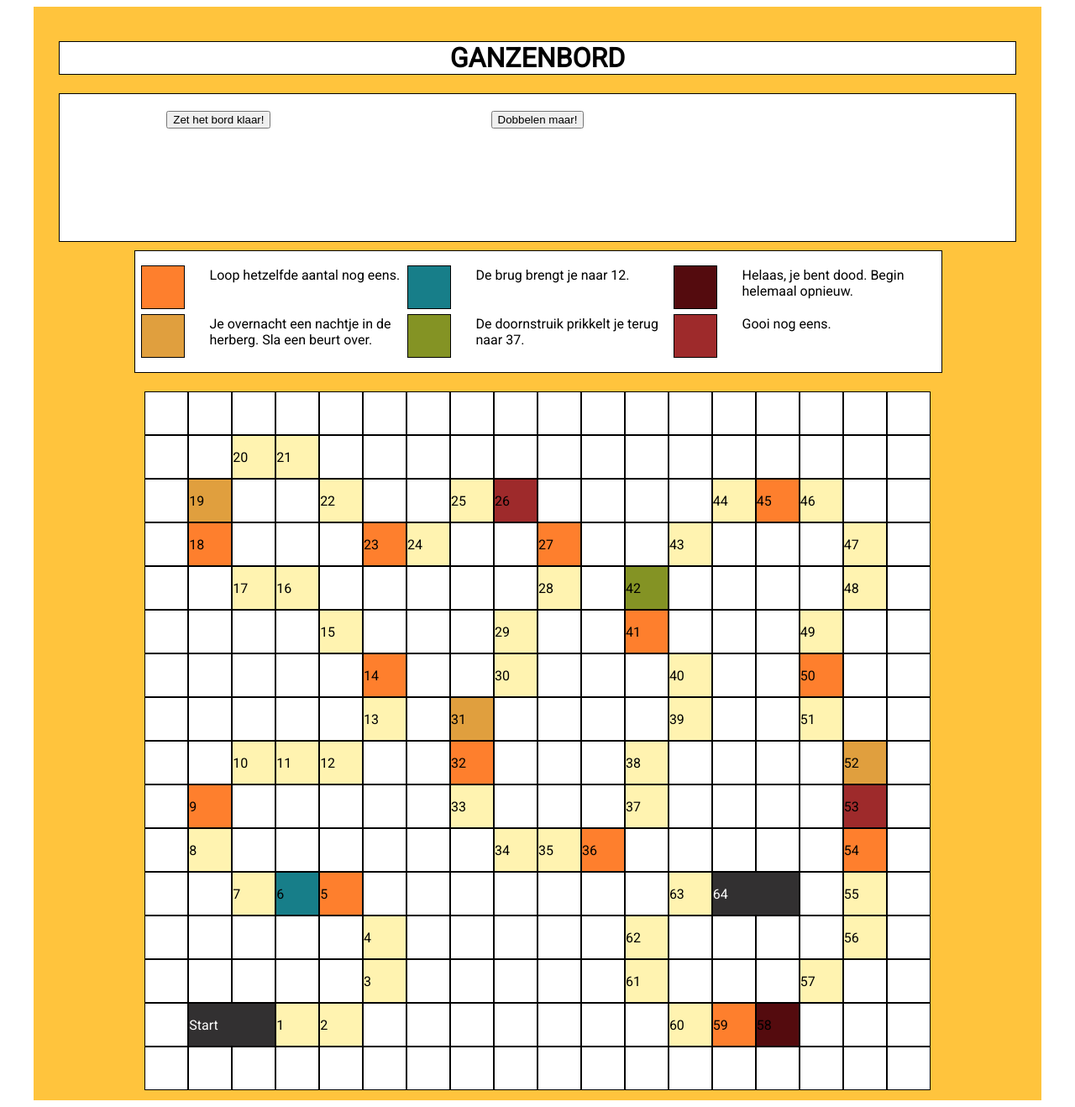
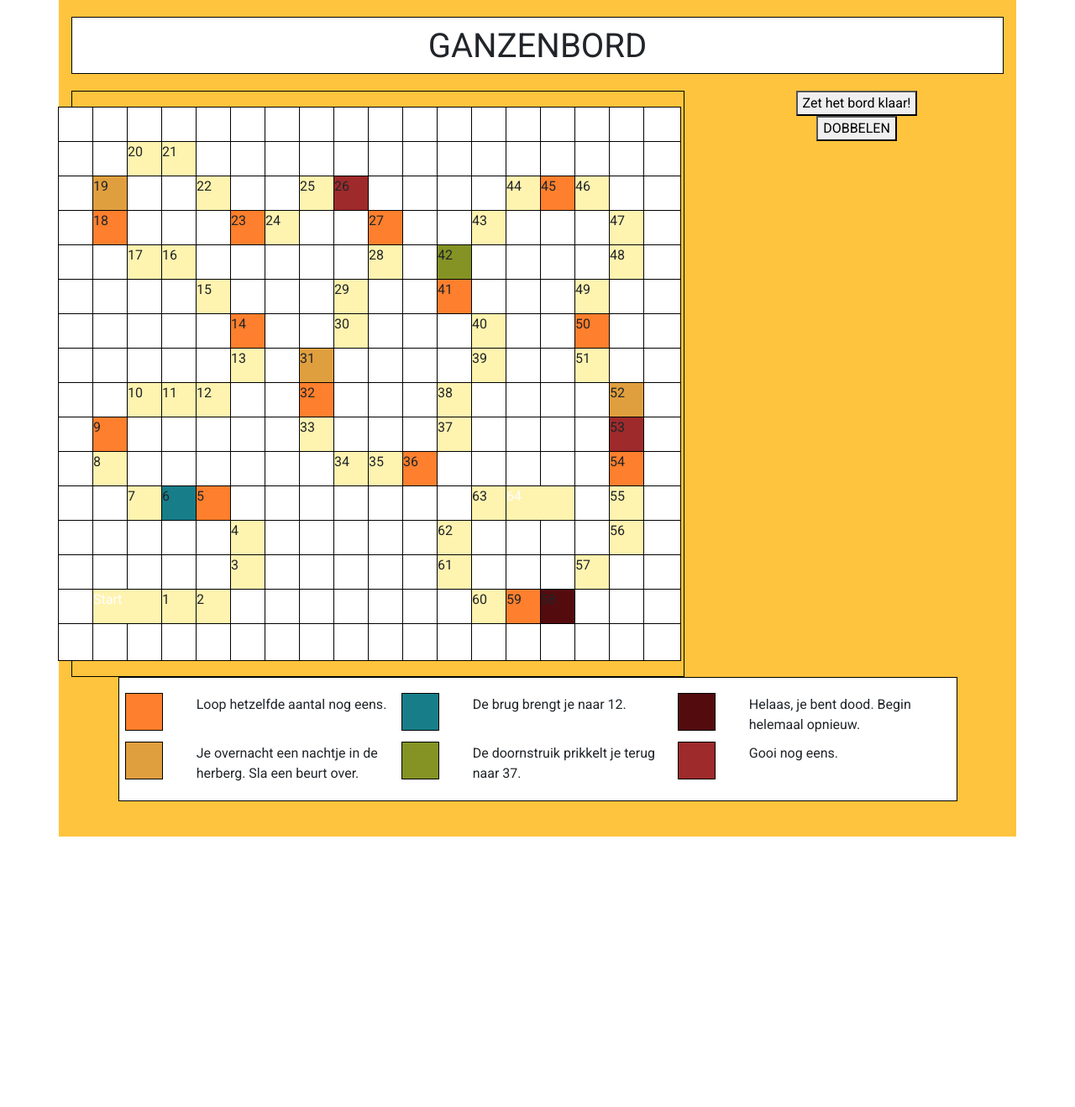
Before and after one commit to maurebi/WebProEindproject, a PHP site: page / in a window 1280 px wide. Shown: the whole page at 84% size. After the commit the page ends 996 px from the top, so only its background shows below. Run offline with PHP 8.4, Linux system fonts and the light colour scheme.

Commit message:
Made the buttons into a sidebar, and fixed mistakes in layout of html

```diff
--- a/css/styles.css
+++ b/css/styles.css
@@ -1,12 +1,24 @@
 .container{
     font-family: 'Roboto', sans-serif;
     text-align: center;
-    max-width: 95%;
     margin-left: auto;
     margin-right: auto;
     background-color: #ffc43d;
-    padding-bottom: 10px;
+    padding: 20px;
+}
+
+.mainrow{
     padding-top: 10px;
+}
+
+.red{
+    background-color: red;
+}
+.blue{
+    background-color: blue;
+}
+.green{
+    background-color: greenyellow;
 }
 
 .legenda{
@@ -14,15 +26,22 @@
 }
 
 .box {
-    width: 50px;
-    height: 50px;
+    width: 45px;
+    height: 45px;
     display: inline-block;
     margin: -2px;
     border: 1px solid black;
     background-color: white;
+    justify-content: center;
 }
 
-.upperrow {
+col-4{
+    padding-bottom: 20px;
+    background-color: white;
+    border: 1px solid black;
+}
+
+.sidebar {
     display: grid;
     grid-template-columns: 1fr 1fr 1fr;
     padding-bottom: 3%;
@@ -39,11 +58,6 @@
     display: table;
 }
 
-.board {
-    background-color: #fff3b0;
-
-}
-
 .boardbox{
     border: 1px solid black;
     padding-bottom: 20px;
@@ -51,24 +65,26 @@
 }
 
 .start {
-    background-color: #323031;
+    background-color: darkslategrey;
     color: white;
 }
 
 .start.left{
     border-right: 0;
-    width: 51px;
+    width: 45px;
 }
 
 .start.right{
     border-left: 0;
-    width: 51px;
+    width: 45px;
 }
 
-h1{
+.title{
+    font-size: 36px;
     border: 1px solid black;
     text-align: center;
     background-color: white;
+    margin-bottom: 20px;
 }
 
 #outputDice {
@@ -84,6 +100,10 @@
 
 button{
     margin: 20px;
+}
+
+.board {
+    background-color: #fff3b0;
 }
 
 .gans {
@@ -111,9 +131,9 @@
 }
 
 .legenda {
-    width: 80%;
+    width: 90%;
     border: 1px solid black;
-    margin-left: 10%;
+    margin-left: 5%;
     margin-bottom: 2%;
 }
 
--- a/index.php
+++ b/index.php
@@ -3,64 +3,13 @@
 include __DIR__ . '/tpl/body-start.php';
 ?>
 
-<head>
-    <link rel="stylesheet" href="css/styles.css">
-    <script src="https://ajax.googleapis.com/ajax/libs/jquery/3.5.1/jquery.min.js"></script>
-    <script src="scripts/script.js" defer></script>
-    <meta charset="UTF-8">
-    <title>Ganzenbord</title>
-</head>
-
-<body>
-    <div class="container">
-        <h1>GANZENBORD</h1>
-        <div class="upperrow">
-            <div class="addplayer">
-                <button id="startButton">Zet het bord klaar!</button>
-                <div class="beurtDiv hidden" id="beurtDivWit">
-                    <h2>Het is de beurt van:</h2>
-                    <img class="beurtImg" src="img/goose1.png" alt="witte gans"></img>
-                </div>
-                <div class="beurtDiv hidden" id="beurtDivZwart">
-                    <h2>Het is de beurt van:</h2>
-                    <img class="beurtImg" src="img/goose2.png" alt="zwarte gans"></img>
-                </div>
-            </div>
-            <div>
-                <button id="diceButton">Dobbelen maar!</button>
-                <div id="outputDice"></div>
-            </div>
-            <div class="Turninfo">
-                <h2>
-                <div id="diced"></div>
-                </h2>
-                <h3>
-                <div id="special"></div>
-                </h3>
-            </div>
-        </div>
-    </div>
-<div class="legenda">
-        <div class="row1legenda">
-            <div class="box gans"></div>
-            <div class="meaning">Loop hetzelfde aantal nog eens.</div>
-            <div class="box brug"></div>
-            <div class="meaning">De brug brengt je naar 12.</div>
-            <div class="box dedood"></div>
-            <div class="meaning">Helaas, je bent dood. Begin helemaal opnieuw.</div>
-        </div>
-
-        <div class="row2legenda">
-            <div class="box herberg"></div>
-            <div class="meaning">Je overnacht een nachtje in de herberg. Sla een beurt over.</div>
-            <div class="box doornstruik"></div>
-            <div class="meaning">De doornstruik prikkelt je terug naar 37.</div>
-            <div class="box opnieuwgooien"></div>
-            <div class="meaning">Gooi nog eens.</div>
-        </div>
+<div class="mainrow title">
+<h1>GANZENBORD</h1>
 </div>
 
-<div class="gamebox">
+<div class="row">
+    <div class="column col-8">
+        <div class="boardbox">
         <div class="row row1">
             <div class="box"></div>
             <div class="box"></div>
@@ -381,6 +330,56 @@
             <div class="box"></div>
             <div class="box"></div>
         </div>
+        </div>
+    </div>
+    <div class="column col-4">
+        <div class="column side">
+            <div class="addplayer">
+                <button id="startButton">Zet het bord klaar!</button>
+                <div class="beurtDiv hidden" id="beurtDivWit">
+                    <h2>Het is de beurt van:</h2>
+                    <img class="beurtImg" src="img/goose1.png" alt="witte gans"></img>
+                </div>
+                <div class="beurtDiv hidden" id="beurtDivZwart">
+                    <h2>Het is de beurt van:</h2>
+                    <img class="beurtImg" src="img/goose2.png" alt="zwarte gans"></img>
+                </div>
+            </div>
+        </div>
+        <div class="column side">
+            <button id="diceButton">DOBBELEN</button>
+            <div id="outputDice"></div>
+        </div>
+        <div class="column side">
+            <div class="Turninfo">
+                <h2>
+                    <div id="diced"></div>
+                </h2>
+                <h3>
+                    <div id="special"></div>
+                </h3>
+            </div>
+        </div>
+    </div>
+</div>
+<div class="legenda">
+    <div class="row1legenda">
+        <div class="box gans"></div>
+        <div class="meaning">Loop hetzelfde aantal nog eens.</div>
+        <div class="box brug"></div>
+        <div class="meaning">De brug brengt je naar 12.</div>
+        <div class="box dedood"></div>
+        <div class="meaning">Helaas, je bent dood. Begin helemaal opnieuw.</div>
+    </div>
+    <div class="row2legenda">
+        <div class="box herberg"></div>
+        <div class="meaning">Je overnacht een nachtje in de herberg. Sla een beurt over.</div>
+        <div class="box doornstruik"></div>
+        <div class="meaning">De doornstruik prikkelt je terug naar 37.</div>
+        <div class="box opnieuwgooien"></div>
+        <div class="meaning">Gooi nog eens.</div>
+    </div>
+</div>
 
     <?php
     include __DIR__ . '/tpl/body-end.php';
--- a/tpl/head.php
+++ b/tpl/head.php
@@ -8,6 +8,8 @@
     <link rel="preconnect" href="https://fonts.googleapis.com">
     <link rel="preconnect" href="https://fonts.gstatic.com" crossorigin>
     <link href="https://fonts.googleapis.com/css2?family=Graduate&family=Roboto:ital@0;1&display=swap" rel="stylesheet">
+    <link rel="stylesheet" href="https://cdn.jsdelivr.net/npm/bootstrap@4.0.0/dist/css/bootstrap.min.css" integrity="sha384-Gn5384xqQ1aoWXA+058RXPxPg6fy4IWvTNh0E263XmFcJlSAwiGgFAW/dAiS6JXm" crossorigin="anonymous">
+    <script src="https://ajax.googleapis.com/ajax/libs/jquery/3.5.1/jquery.min.js"></script>
     <meta charset="UTF-8">
     <title>Ganzebord</title>
 </head>
```
